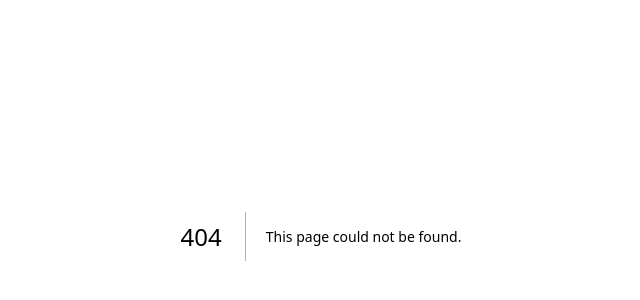
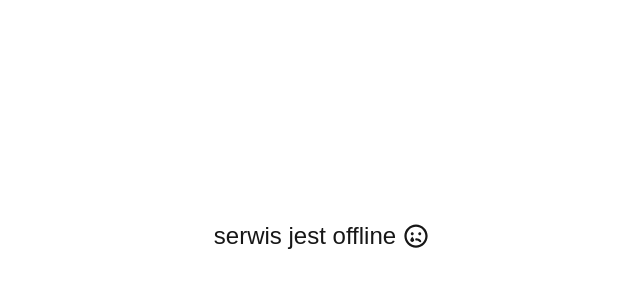
Before and after one commit to sklawik/personal-website, a Next.js app: page /serviceOffline in a window 1280 px wide. Before the commit this address had no page. Shown: the part 164-464 px from the top of the page, without its empty margins (319-959 px from the left). Built offline with nearby package versions, Linux system fonts and the light colour scheme.

Commit message:
Service offline in middleware

```diff
--- /dev/null
+++ b/src/app/app.config.js
@@ -0,0 +1,3 @@
+module.exports = {
+    isServiceAccessible: true
+}
--- /dev/null
+++ b/src/app/serviceOffline/page.tsx
@@ -0,0 +1,10 @@
+import React from 'react'
+import { FaRegSadTear } from 'react-icons/fa'
+
+export default function ServiceOffline() {
+  return (
+<div className="w-screen h-svh max-h-svh flex flex-row justify-center items-center gap-2 text-2xl">
+      serwis jest offline <FaRegSadTear />
+    </div>)
+
+}
```
